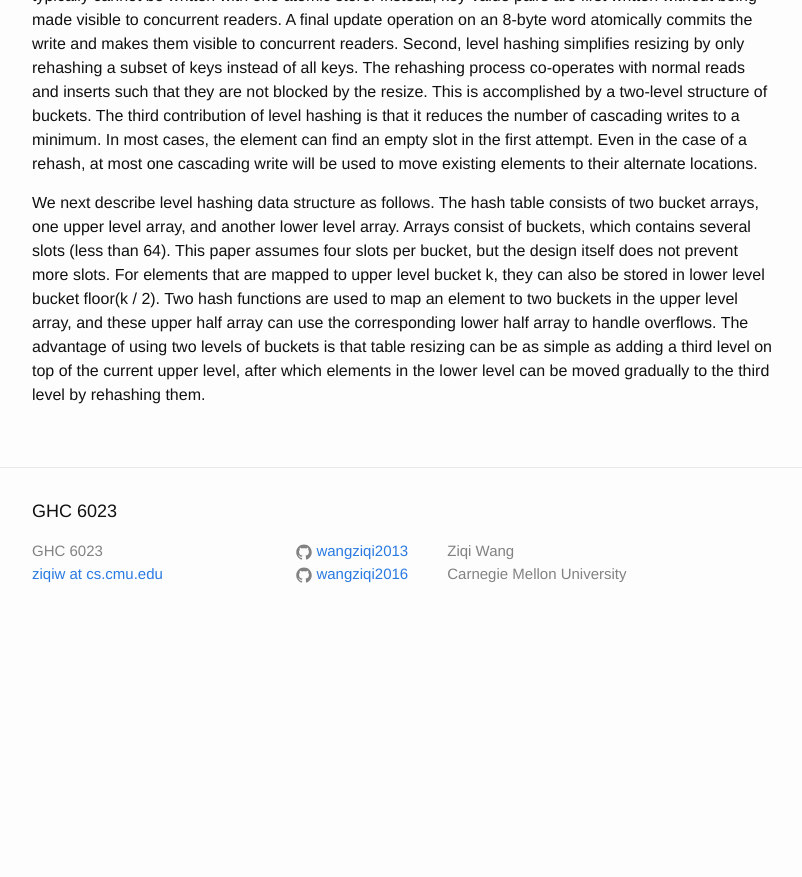
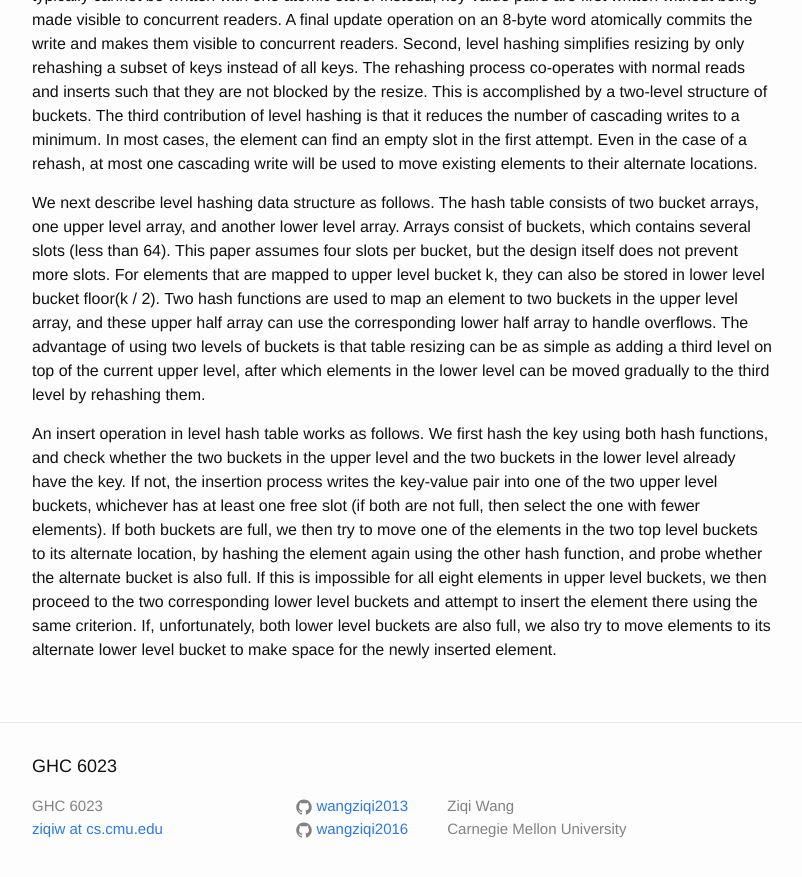
Before and after one commit to wangziqi2013/wangziqi2013.github.io, a Jekyll site: the page built from _posts/2019-12-03-level-hashing.markdown, in a window 1280 px wide and 900 px high, scrolled down 1180 px. Shown: the top 877 px of the window, without its empty margins (238-1040 px from the left). Built offline with Jekyll 4.4.1, drawn with Linux system fonts in a browser that asks for light colours; before the commit the page ends 1825 px from its top, so only the background shows below that.

Commit message:
Working on insert

```diff
--- a/_posts/2019-12-03-level-hashing.markdown
+++ b/_posts/2019-12-03-level-hashing.markdown
@@ -52,3 +52,13 @@ to two buckets in the upper level array, and these upper half array can use the
 overflows. The advantage of using two levels of buckets is that table resizing can be as simple as adding a third level
 on top of the current upper level, after which elements in the lower level can be moved gradually to the third level by
 rehashing them.
+
+An insert operation in level hash table works as follows. We first hash the key using both hash functions, and check whether
+the two buckets in the upper level and the two buckets in the lower level already have the key. If not, the insertion process
+writes the key-value pair into one of the two upper level buckets, whichever has at least one free slot (if both are not
+full, then select the one with fewer elements). If both buckets are full, we then try to move one of the elements in the
+two top level buckets to its alternate location, by hashing the element again using the other hash function, and probe
+whether the alternate bucket is also full. If this is impossible for all eight elements in upper level buckets, we then
+proceed to the two corresponding lower level buckets and attempt to insert the element there using the same criterion. If,
+unfortunately, both lower level buckets are also full, we also try to move elements to its alternate lower level bucket
+to make space for the newly inserted element.
```
